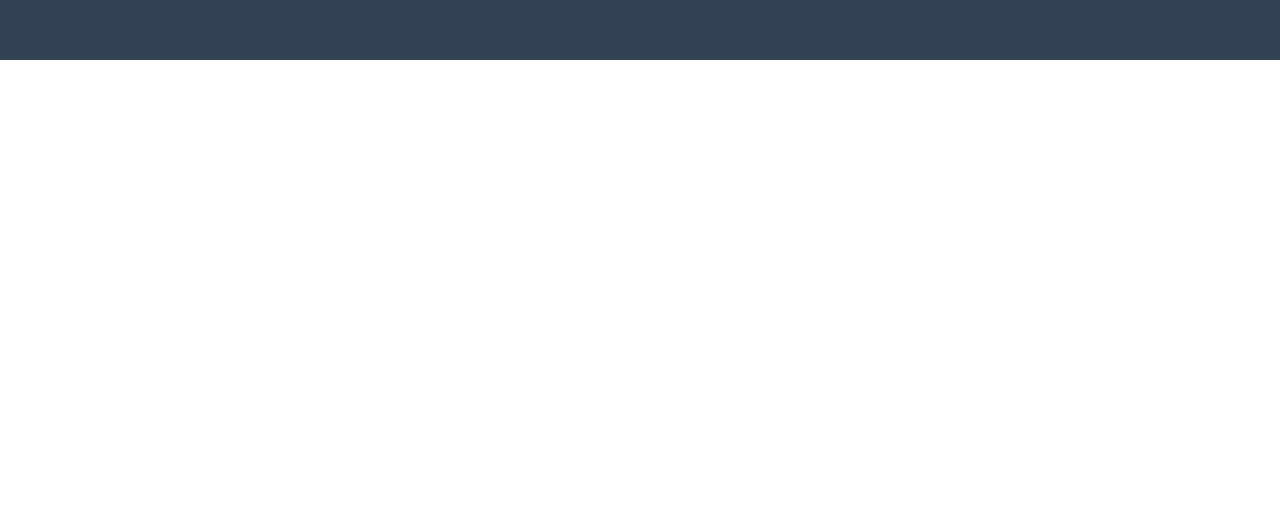
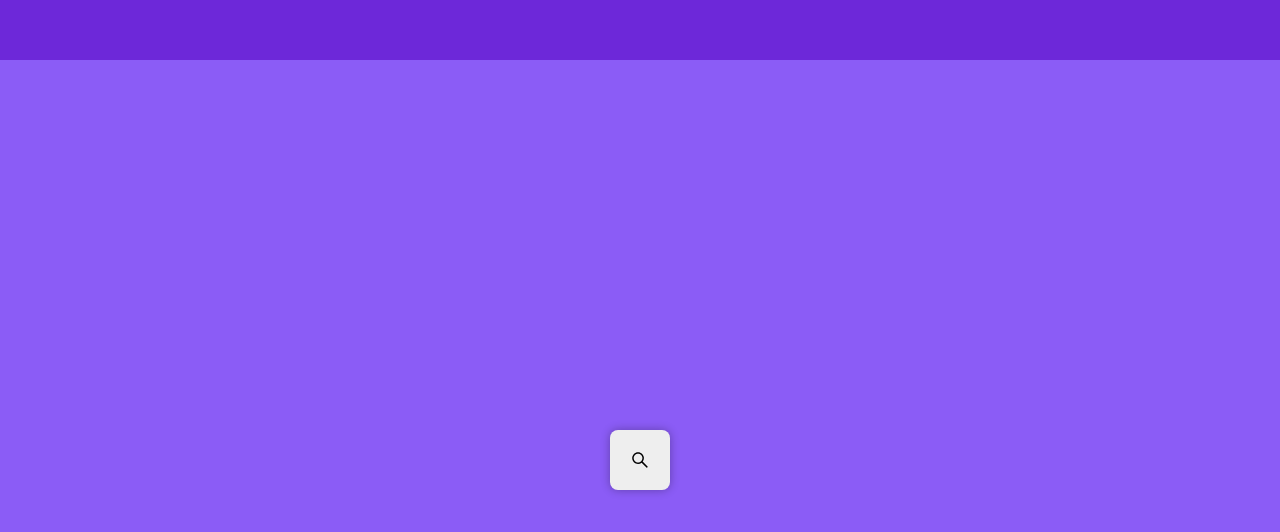
Before and after one commit to valerepetto14/frontend-components, a React (Vite) app: page / in a window 1280 px wide. Shown: the part 5390-5922 px from the top of the page. Before the commit the page ends 5450 px from the top, so only its background shows below. Built offline with nearby package versions, Linux system fonts and the light colour scheme.

Commit message:
add search input

```diff
--- a/src/App.jsx
+++ b/src/App.jsx
@@ -7,6 +7,7 @@ import Tabs from "./sections/tabs";
 import Tools from "./sections/tools";
 import ProfileCard from "./components/ProfileCard/ProfileCard";
 import OpenCloseButtonContainer from "./sections/openCloseButton";
+import SearchInputSection from "./sections/searchInput";
 
 function App() {
   return (
@@ -18,6 +19,7 @@ function App() {
       <Tools />
       <ProfileCard />
       <OpenCloseButtonContainer />
+      <SearchInputSection />
     </div>
   );
 }
--- /dev/null
+++ b/src/components/SearchInput/index.jsx
@@ -0,0 +1,17 @@
+import styles from "./style.module.css";
+import { AiOutlineSearch } from "react-icons/ai";
+
+const SearchInput = () => {
+  return (
+    <div className={styles.fondo}>
+      <input type="text" placeholder="Buscar" className={styles.input} />
+      <AiOutlineSearch
+        style={{
+          fontSize: "30px",
+        }}
+      />
+    </div>
+  );
+};
+
+export default SearchInput;
--- /dev/null
+++ b/src/components/SearchInput/style.module.css
@@ -0,0 +1,37 @@
+.fondo {
+  display: flex;
+  justify-self: center;
+  align-items: center;
+  width: 60px;
+  height: 60px;
+  background: #eeeeee;
+  border-radius: 8px;
+  padding: 10px 20px;
+  box-shadow: 0 0px 10px rgba(0, 0, 0, 0.3);
+  transition: 0.5s ease;
+}
+
+.fondo:hover {
+  width: 500px;
+}
+
+.fondo:hover .input {
+  width: 100%;
+}
+
+.input {
+  width: 0%;
+  height: 100%;
+  border: none;
+  outline: none;
+  font-size: 18px;
+  color: #6528f7;
+  font-weight: 500;
+  background: transparent;
+  transition: 0.5 ease-in-out;
+}
+
+.icono {
+  width: 20px;
+  color: #6528f7;
+}
--- a/src/sections/openCloseButton.jsx
+++ b/src/sections/openCloseButton.jsx
@@ -2,7 +2,7 @@ import OpenCloseButton from "../components/OpenCloseButton";
 
 const OpenCloseButtonContainer = () => {
   return (
-    <div className="w-full min-h-screen flex flex-wrap gap-10 justify-center items-center bg-slate-700">
+    <div className="w-full min-h-screen flex flex-wrap gap-10 justify-center items-center bg-violet-700">
       <OpenCloseButton />
     </div>
   );
--- /dev/null
+++ b/src/sections/searchInput.jsx
@@ -0,0 +1,11 @@
+import SearchInput from "../components/SearchInput";
+
+const SearchInputSection = () => {
+  return (
+    <div className="w-full h-screen py-96 flex justify-evenly items-center bg-violet-500">
+      <SearchInput />
+    </div>
+  );
+};
+
+export default SearchInputSection;
```
